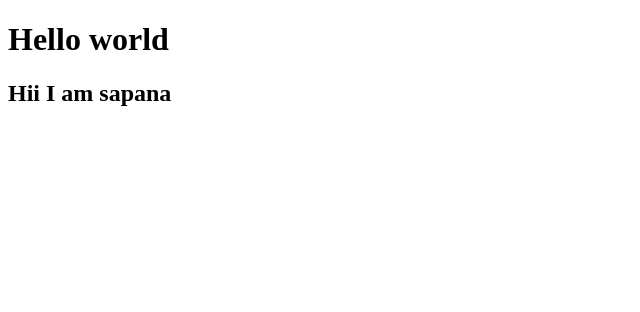
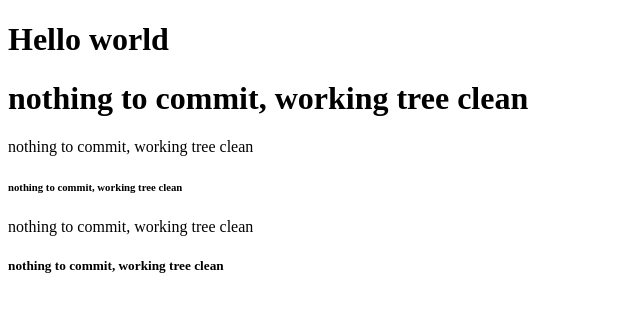
Before and after one commit to sapanachauhan12/Recipes, a plain HTML site: page index.html in a window 1280 px wide. Shown: the whole page, without its empty margins (0-640 px from the left). Drawn offline with Linux system fonts and the light colour scheme.

Commit message:
demo second commit

```diff
--- a/index.html
+++ b/index.html
@@ -6,6 +6,10 @@
   </head>
   <body>
     <h1>Hello world</h1>
-    <h2>Hii I am sapana</h2>
+   <h1>nothing to commit, working tree clean</h1>
+   <p>nothing to commit, working tree clean</p>
+   <h6>nothing to commit, working tree clean</h6>
+   <p>nothing to commit, working tree clean</p>
+   <h5>nothing to commit, working tree clean</h5>
   </body>
 </html>
```
